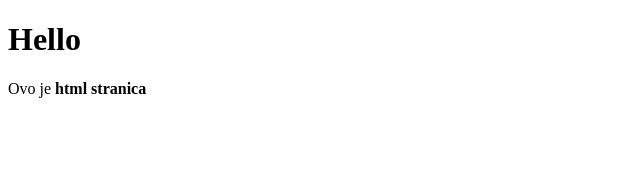
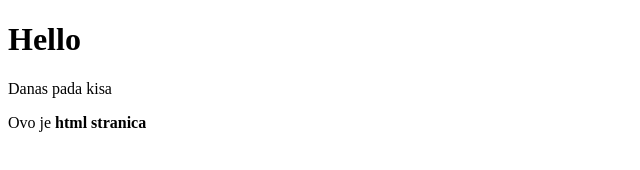
Before and after one commit to mirkec88/front-end-development, a plain HTML site: page index.html in a window 1280 px wide. Shown: the whole page, without its empty margins (0-640 px from the left). Drawn offline with Linux system fonts and the light colour scheme.

Commit message:
Initial Commit

```diff
--- a/index.html
+++ b/index.html
@@ -8,6 +8,7 @@
 
 	<body>
 		<h1>Hello</h1>
+		<p>Danas pada kisa</p>
 		<p>Ovo je <strong>html stranica</strong></p>
 	</body>
 
```
